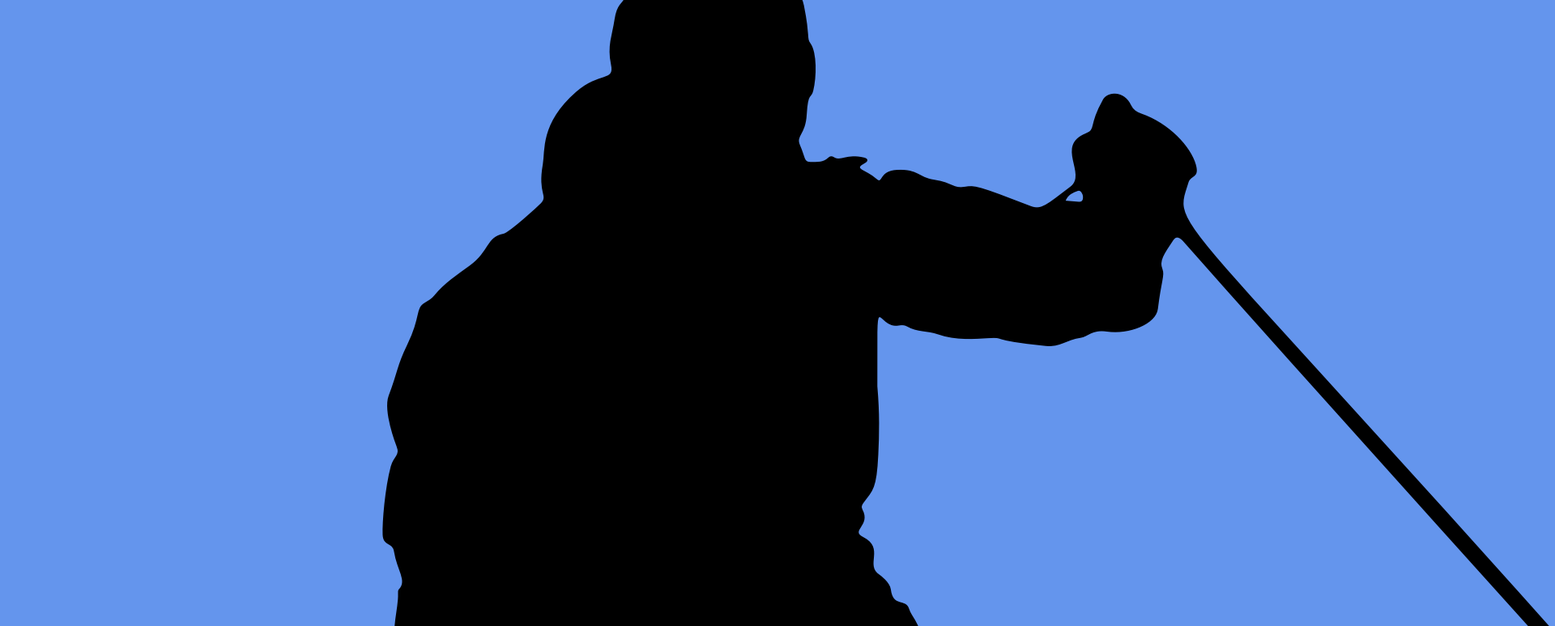
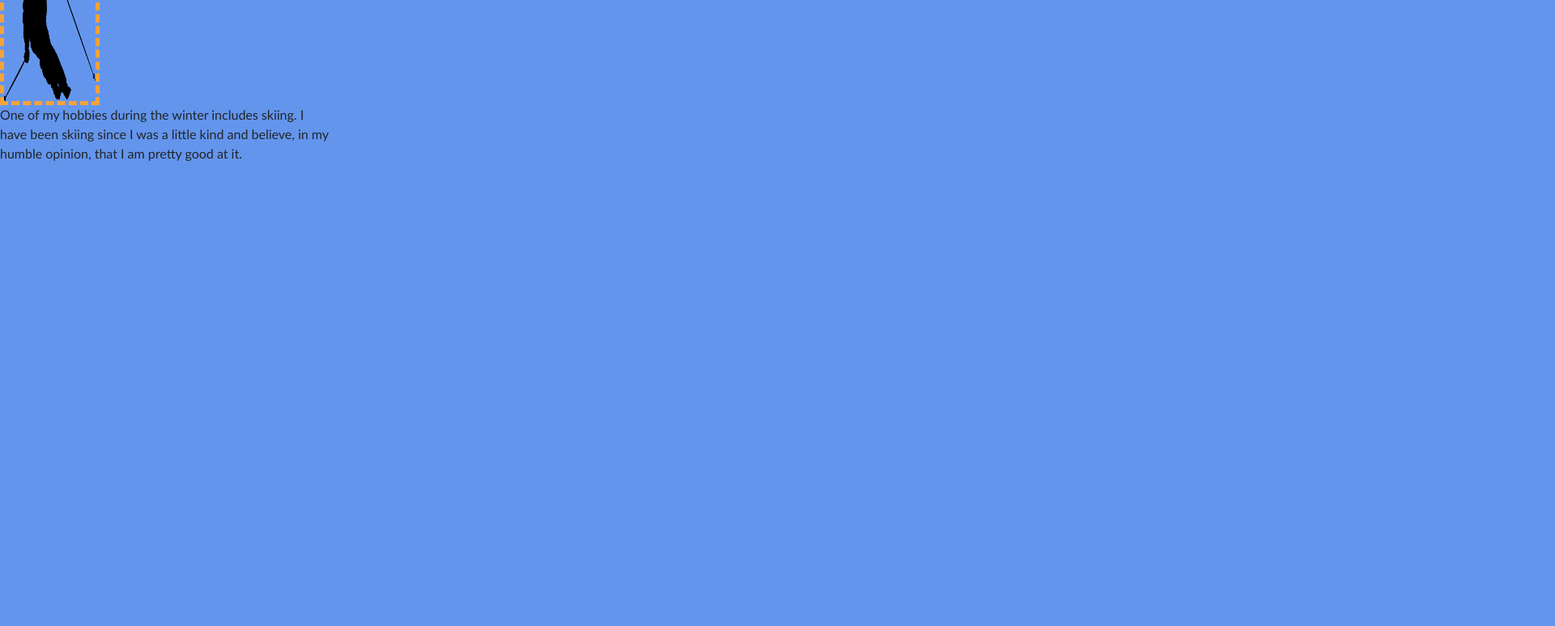
Before and after one commit to MJGlinski/MJGlinski.github.io, a plain HTML site: page assignment2.html in a window 1280 px wide. Shown: the part 150-924 px from the top of the page at 81% size, 1920 px wide, since content can reach past the window. After the commit the page ends 800 px from the top, so only its background shows below. Drawn offline with nearby package versions, Linux system fonts and the light colour scheme.

Commit message:
wswegweewg

```diff
--- a/assignment2.html
+++ b/assignment2.html
@@ -27,6 +27,18 @@
         body {
             font-family: 'Gill Sans', 'Gill Sans MT', Calibri, 'Trebuchet MS', sans-serif;
         }
+
+        .box {
+            width: 30%;
+            height: 200px;
+            border: 5px dashed #f7a239;
+        }
+
+        img {
+            width: 100%;
+            height: 100%;
+
+        }
     </style>
     <script src="https://kit.fontawesome.com/d2a8244db3.js" crossorigin="anonymous"></script>
     <i class="fa-solid fa-bolt"></i>
@@ -38,7 +50,9 @@
     </header>
     <div class="row">
         <div class="col-lg-4">
-            <img src="Skiing.png">
+            <div class="box">
+                <img src="Skiing.png">
+            </div>
             <p>
                 One of my hobbies during the winter includes skiing. I have been skiing since I was a little kind and
                 believe, in my humble opinion, that I am
```
